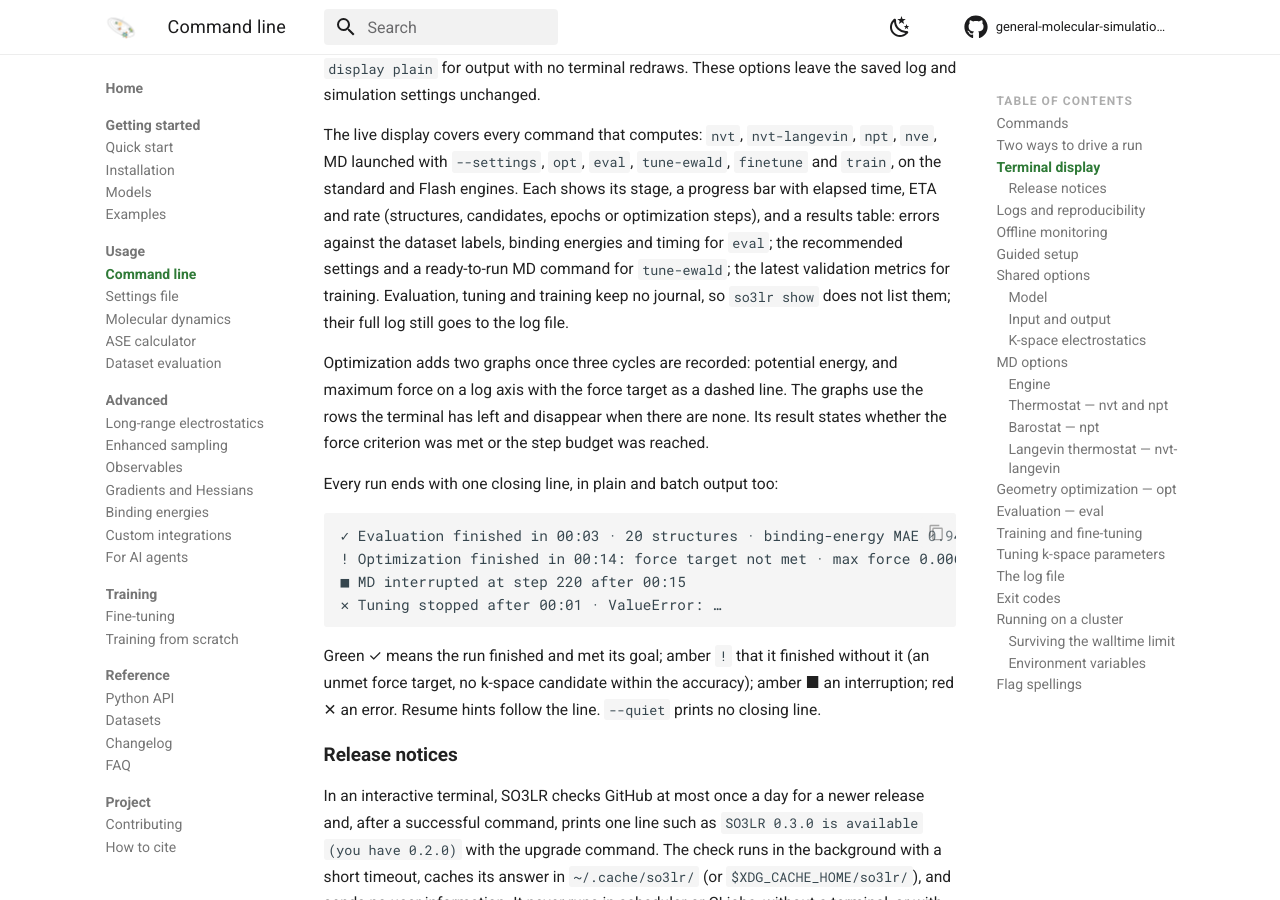
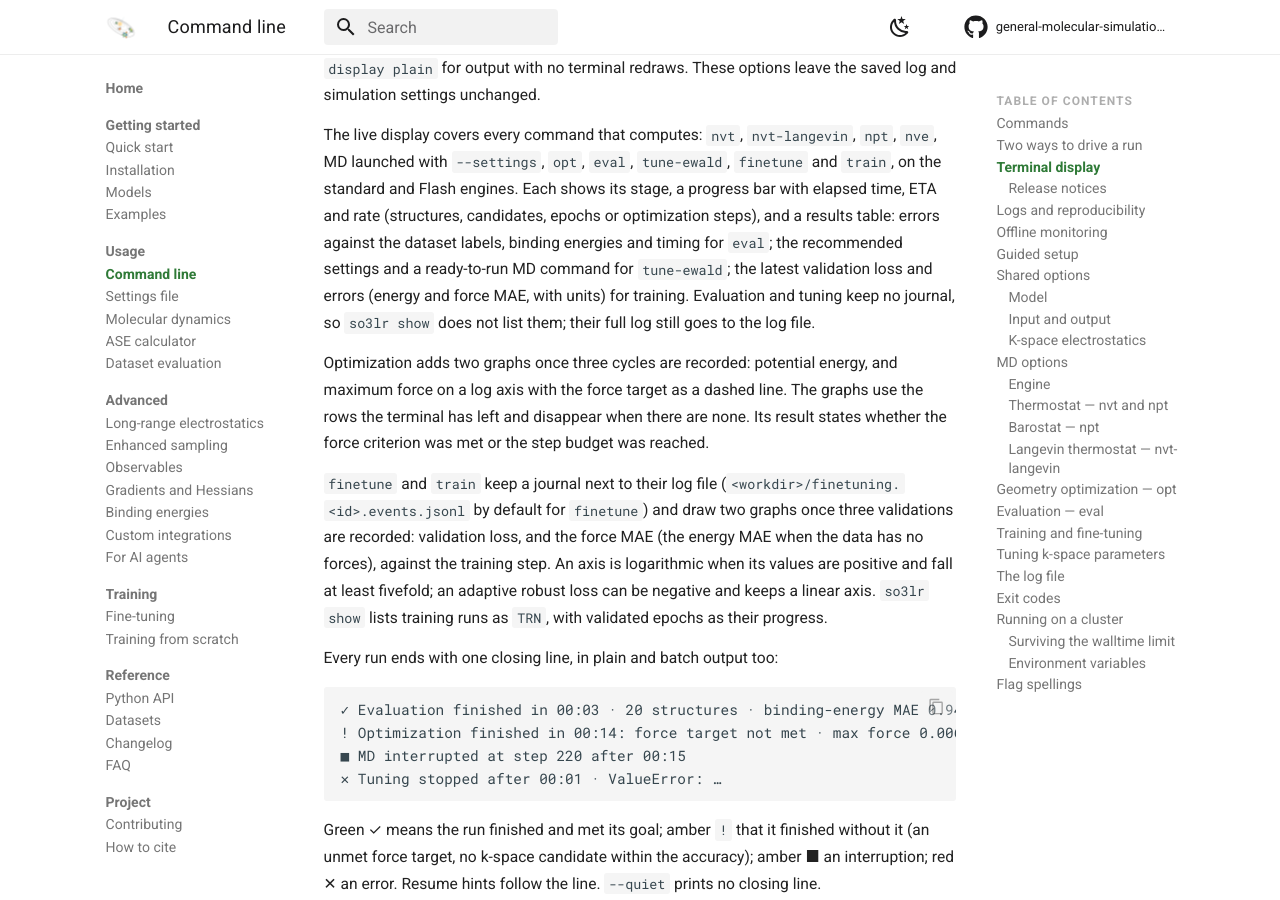
Before and after one commit to so3lr/so3lr.github.io, an MkDocs documentation site: the page built from docs/usage/cli.md, in a window 1280 px wide and 900 px high, scrolled down 2828 px. Built offline with MkDocs 1.6.1 and Material for MkDocs 9.7.7, drawn with Linux system fonts in a browser that asks for light colours; comment, search, counter and statistics services are not loaded; some of the changed text lies outside the part shown.

Commit message:
Docs: training journals and graphs in so3lr show; data.filter note

```diff
--- a/docs/usage/cli.md
+++ b/docs/usage/cli.md
@@ -8,7 +8,7 @@ molecular dynamics, evaluation, training and parameter tuning.
 | Command | What it does |
 |---|---|
 | `so3lr start` | Guide MD setup, review, then start now or save a run bundle |
-| `so3lr show PATH` | Browse local MD and optimization journals while jobs run, or inspect completed runs |
+| `so3lr show PATH` | Browse local MD, optimization and training journals while jobs run, or inspect completed runs |
 | `so3lr opt` | Geometry optimization (FIRE) |
 | `so3lr nvt` | NVT molecular dynamics with the Nosé–Hoover chain thermostat |
 | `so3lr nvt-langevin` | NVT molecular dynamics with the Langevin thermostat |
@@ -113,15 +113,24 @@ The live display covers every command that computes: `nvt`, `nvt-langevin`,
 stage, a progress bar with elapsed time, ETA and rate (structures, candidates,
 epochs or optimization steps), and a results table: errors against the dataset
 labels, binding energies and timing for `eval`; the recommended settings and a
-ready-to-run MD command for `tune-ewald`; the latest validation metrics for
-training. Evaluation, tuning and training keep no journal, so `so3lr show` does
-not list them; their full log still goes to the log file.
+ready-to-run MD command for `tune-ewald`; the latest validation loss and errors
+(energy and force MAE, with units) for training. Evaluation and tuning keep no
+journal, so `so3lr show` does not list them; their full log still goes to the
+log file.
 
 Optimization adds two graphs once three cycles are recorded: potential energy,
 and maximum force on a log axis with the force target as a dashed line. The
 graphs use the rows the terminal has left and disappear when there are none.
 Its result states whether the force criterion was met or the step budget was
 reached.
+
+`finetune` and `train` keep a journal next to their log file
+(`<workdir>/finetuning.<id>.events.jsonl` by default for `finetune`) and draw
+two graphs once three validations are recorded: validation loss, and the force
+MAE (the energy MAE when the data has no forces), against the training step.
+An axis is logarithmic when its values are positive and fall at least fivefold;
+an adaptive robust loss can be negative and keeps a linear axis. `so3lr show`
+lists training runs as `TRN`, with validated epochs as their progress.
 
 Every run ends with one closing line, in plain and batch output too:
 
```
Also changed, not shown: docs/reference/changelog.md (+3 -1 lines), docs/training/from-scratch.md (+2 -2 lines).
